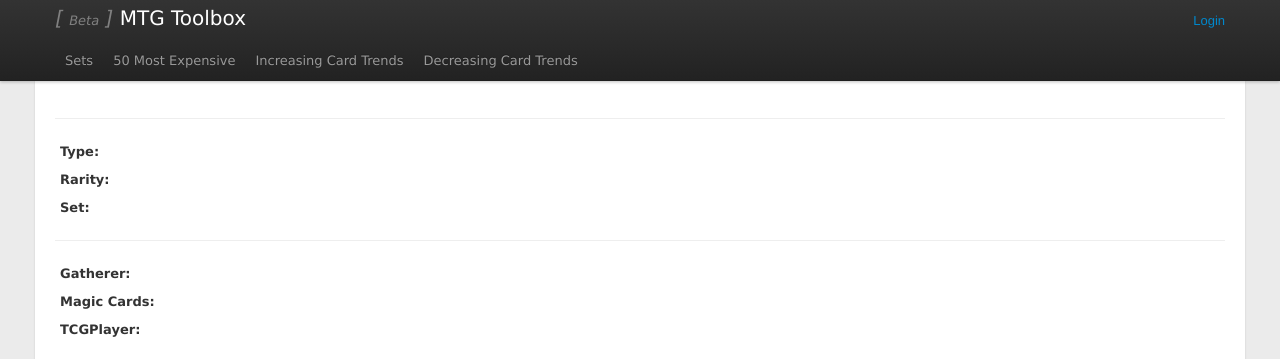
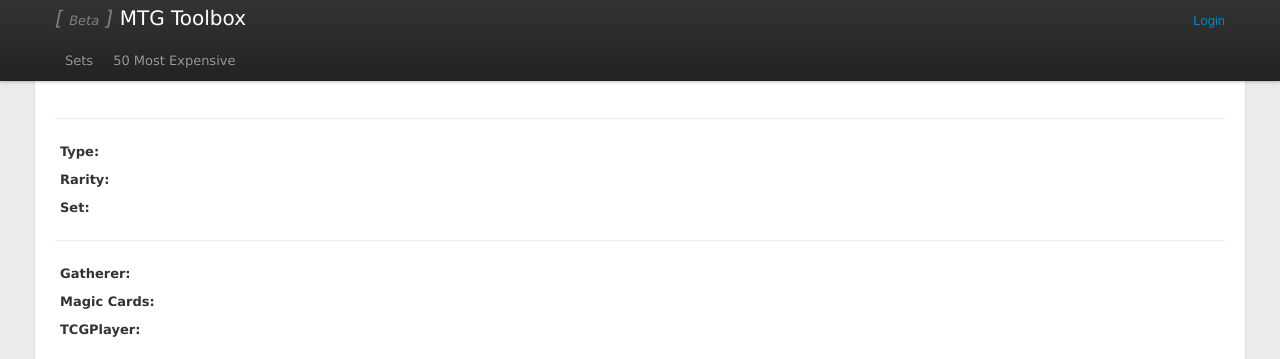
Before and after one commit to jness/MTG-Toolbox, a Django app: template templates/card.html in a window 1280 px wide. Shown: the top 359 px of the page. Run offline with Django 3.2, Linux system fonts and the light colour scheme; the template is opened without the code that fills it, so the values that code supplies are empty; some libraries are stand-ins or nearby versions.

Commit message:
remove trends till i can figure out how to do it properly

```diff
--- a/templates/menu.html
+++ b/templates/menu.html
@@ -29,8 +29,7 @@
 	    {% endif %}
 	    <li><a href="{% url my_set_view %}">Sets</a></li>
 	    <li><a href="{% url top_view %}">50 Most Expensive</a></li>
-	    <li><a href="{% url increased_view %}">Increasing Card Trends</a></li>
-	    <li><a href="{% url decreased_view %}">Decreasing Card Trends</a></li>
+
 
 	  </ul>
         </div>
```
